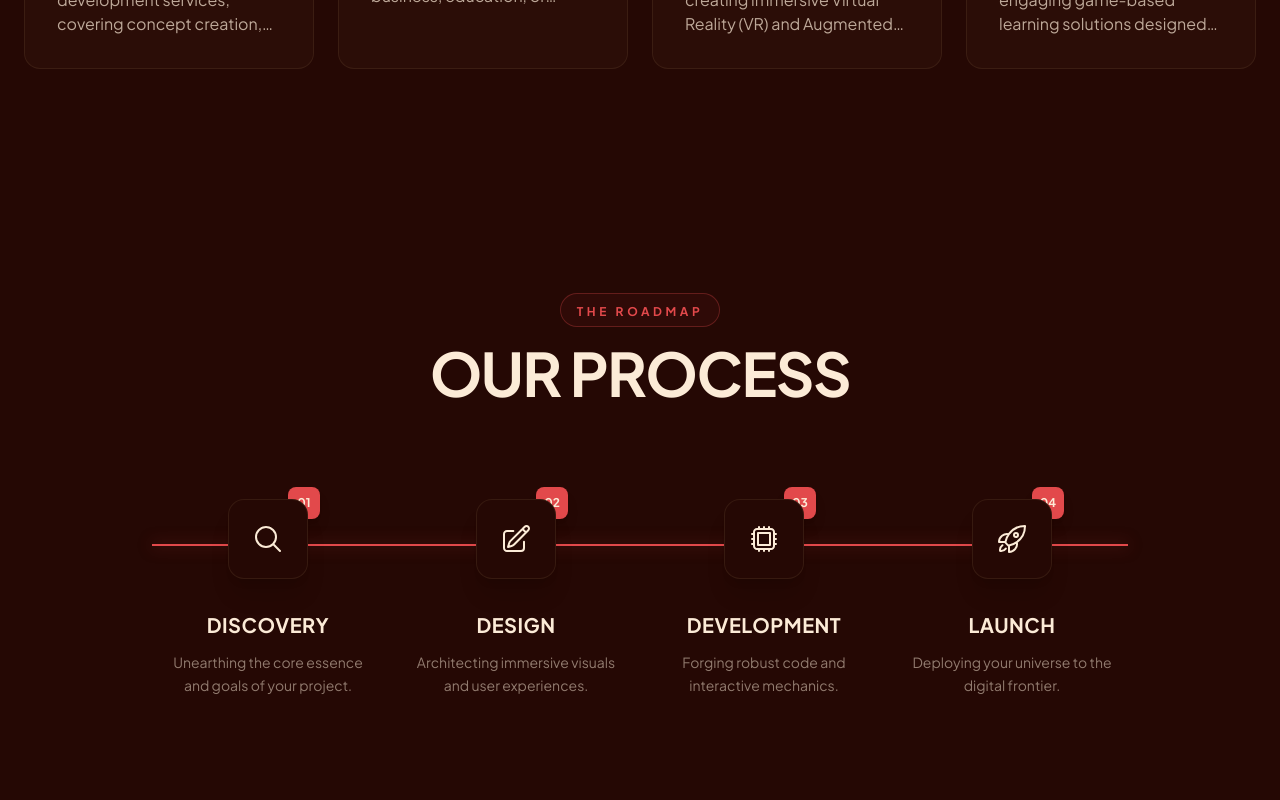
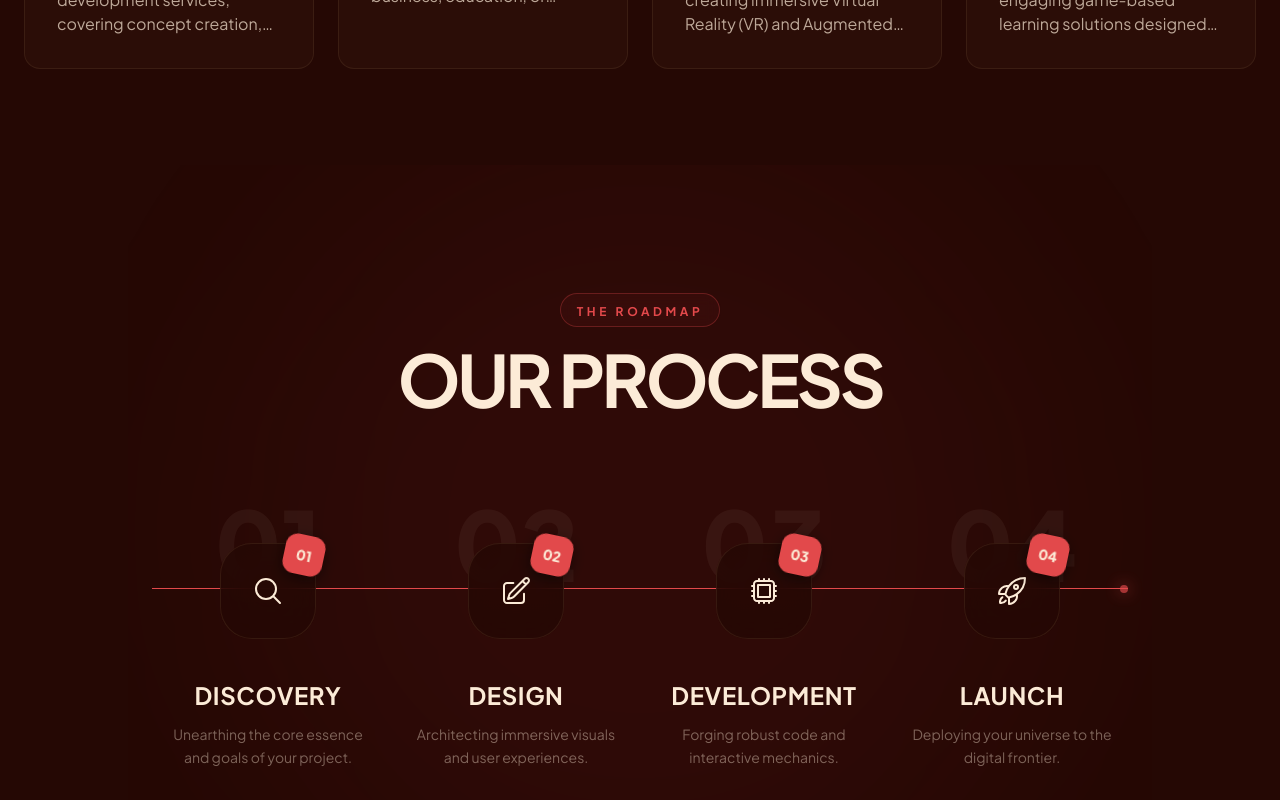
Before and after one commit to alizul01/ariverse-studio, a Next.js app: page / in a window 1280 px wide. Shown: the part 1760-2560 px from the top of the page. Built offline with nearby package versions, Linux system fonts and the light colour scheme.

Commit message:
feat: add initial homepage with hero, about, services, process, and team sections.

```diff
--- a/app/page.tsx
+++ b/app/page.tsx
@@ -88,26 +88,35 @@ export default function Home() {
 
       {/* 4. Working Process */}
       <section className="max-w-[1440px] mx-auto px-4 md:px-6 py-32 relative overflow-hidden">
-        <FadeIn className="text-center mb-24">
-          <div className="inline-block mb-4 px-4 py-1 rounded-full border border-[#E2494B]/30 bg-[#E2494B]/5">
+        {/* Background Decorative Element */}
+        <div className="absolute top-1/2 left-1/2 -translate-x-1/2 -translate-y-1/2 w-[800px] h-[800px] bg-[#E2494B]/5 rounded-full blur-[120px] -z-10 pointer-events-none" />
+
+        <FadeIn className="text-center mb-32">
+          <div className="inline-block mb-4 px-4 py-1 rounded-full border border-[#E2494B]/30 bg-[#E2494B]/5 backdrop-blur-sm">
             <span className="text-[#E2494B] text-xs font-bold tracking-[0.3em] uppercase">The Roadmap</span>
           </div>
-          <h2 className="text-4xl md:text-6xl font-bold text-[#FCEBD7] tracking-tight">OUR PROCESS</h2>
+          <h2 className="text-4xl md:text-6xl lg:text-7xl font-bold text-[#FCEBD7] tracking-tighter uppercase">Our Process</h2>
         </FadeIn>
 
         <div className="relative max-w-6xl mx-auto">
           {/* Central Animated Line (Desktop) */}
-          <div className="hidden md:block absolute top-[45px] left-0 w-full h-[2px] bg-gradient-to-r from-transparent via-[#61422D]/50 to-transparent -z-10">
+          <div className="hidden md:block absolute top-[45px] left-0 w-full h-[1px] bg-[#61422D]/30 -z-10">
             <motion.div
-              className="h-full bg-[#E2494B] shadow-[0_0_15px_rgba(226,73,75,0.5)]"
+              className="h-full bg-[#E2494B] relative"
               initial={{ width: 0 }}
               whileInView={{ width: "100%" }}
               transition={{ duration: 2, ease: "easeInOut" }}
               viewport={{ once: true }}
+            >
+              <motion.div
+                className="absolute right-0 top-1/2 -translate-y-1/2 w-2 h-2 rounded-full bg-[#E2494B] shadow-[0_0_15px_#E2494B]"
+                animate={{ opacity: [0.4, 1, 0.4] }}
+                transition={{ duration: 2, repeat: Infinity }}
               />
+            </motion.div>
           </div>
 
-          <StaggerContainer className="grid grid-cols-1 md:grid-cols-4 gap-8 md:gap-4">
+          <StaggerContainer className="grid grid-cols-1 md:grid-cols-4 gap-12 md:gap-4">
             {[
               {
                 step: "01",
@@ -135,26 +144,38 @@ export default function Home() {
               }
             ].map((item, index) => (
               <StaggerItem key={item.step} className="relative group">
-                <div className="flex flex-col items-center text-center px-4">
+                <div className="flex flex-col items-center text-center px-4 transition-transform duration-500 group-hover:-translate-y-2">
+                  {/* Huge Ghost Number Background */}
+                  <span className="absolute -top-12 left-1/2 -translate-x-1/2 text-8xl font-black text-[#FCEBD7]/5 select-none transition-all duration-700 group-hover:text-[#E2494B]/10 group-hover:-top-16">
+                    {item.step}
+                  </span>
+
                   {/* Icon Node */}
-                  <div className="relative mb-8">
-                    <div className="w-20 h-20 rounded-2xl bg-[#250804] border border-[#61422D]/30 flex items-center justify-center text-[#FCEBD7] group-hover:border-[#E2494B] group-hover:text-[#E2494B] transition-all duration-500 shadow-xl z-10 relative overflow-hidden">
+                  <div className="relative mb-10">
+                    <div className="w-24 h-24 rounded-[2rem] bg-[#250804]/80 backdrop-blur-xl border border-[#61422D]/30 flex items-center justify-center text-[#FCEBD7] group-hover:border-[#E2494B] group-hover:text-[#E2494B] group-hover:shadow-[0_0_30px_rgba(226,73,75,0.2)] transition-all duration-500 z-10 relative overflow-hidden">
                       <div className="absolute inset-0 bg-gradient-to-br from-[#E2494B]/20 to-transparent opacity-0 group-hover:opacity-100 transition-opacity" />
+                      <div className="relative z-10 transform group-hover:scale-110 transition-transform duration-500">
                         {item.icon}
                       </div>
-                    {/* Step Number Badge */}
-                    <div className="absolute -top-3 -right-3 w-8 h-8 rounded-lg bg-[#E2494B] text-[#FCEBD7] text-xs font-bold flex items-center justify-center shadow-lg transform group-hover:scale-110 transition-transform">
+                    </div>
+                    {/* Step Number Badge - Fixed Z-Index */}
+                    <div className="absolute -top-2 -right-2 w-10 h-10 rounded-xl bg-[#E2494B] text-[#FCEBD7] text-sm font-black flex items-center justify-center shadow-[0_4px_15px_rgba(0,0,0,0.5)] transform rotate-12 group-hover:rotate-0 group-hover:scale-110 transition-all duration-500 z-20">
                       {item.step}
                     </div>
                   </div>
 
                   {/* Content */}
-                  <h3 className="text-xl font-bold text-[#FCEBD7] mb-3 tracking-wide uppercase group-hover:text-[#E2494B] transition-colors">
+                  <div className="relative z-10">
+                    <h3 className="text-2xl font-bold text-[#FCEBD7] mb-3 tracking-wide uppercase transition-colors group-hover:text-[#E2494B]">
                       {item.title}
                     </h3>
-                  <p className="text-[#FCEBD7]/50 text-sm leading-relaxed max-w-[200px] group-hover:text-[#FCEBD7]/80 transition-colors">
+                    <p className="text-[#FCEBD7]/40 text-sm leading-relaxed max-w-[200px] group-hover:text-[#FCEBD7]/70 transition-colors mx-auto">
                       {item.desc}
                     </p>
+                  </div>
+
+                  {/* Bottom Glow */}
+                  <div className="absolute -bottom-4 left-1/2 -translate-x-1/2 w-12 h-1 bg-[#E2494B] opacity-0 group-hover:opacity-100 group-hover:w-20 transition-all duration-500 rounded-full" />
                 </div>
               </StaggerItem>
             ))}
```
Lines whose indentation alone changed are shown as unchanged.
